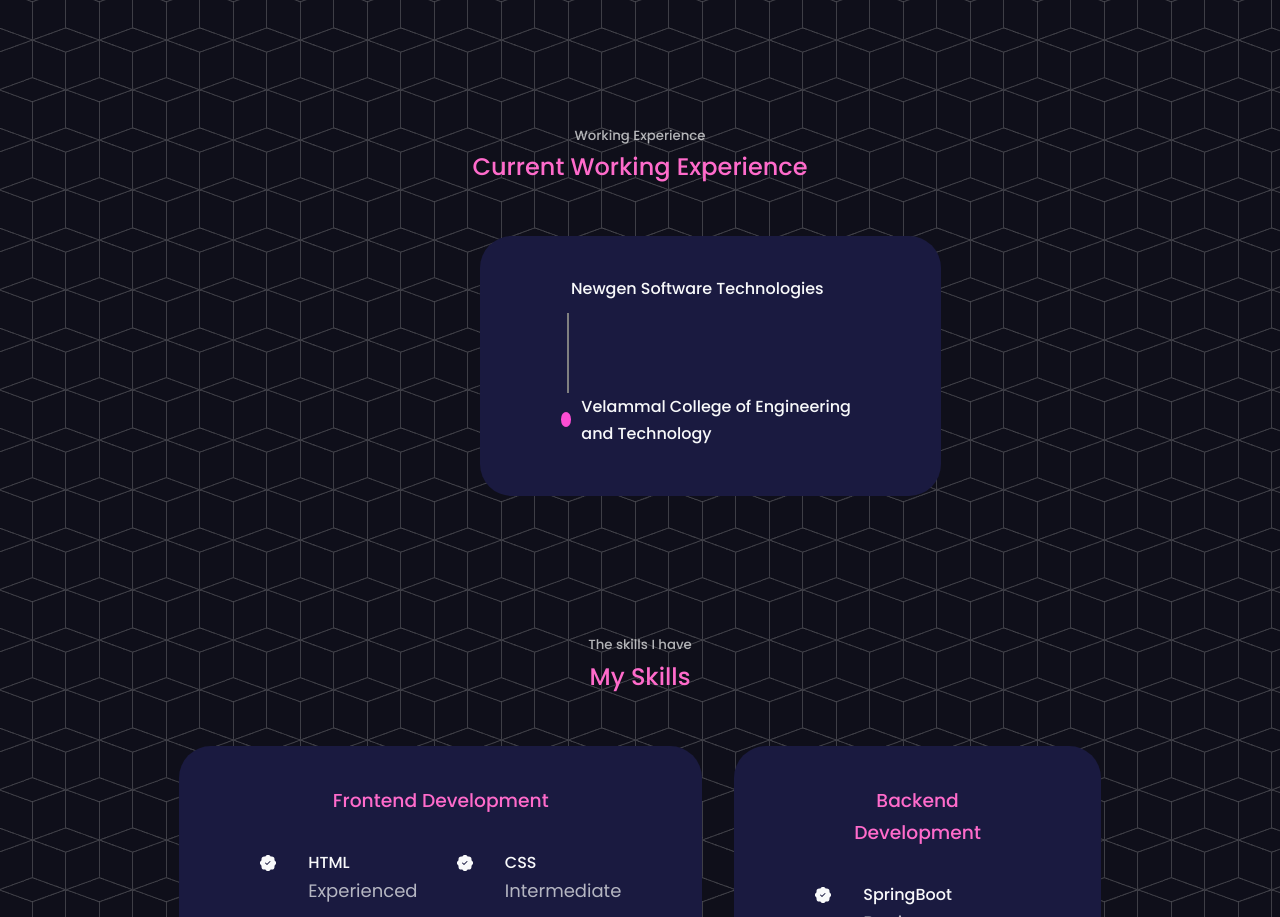
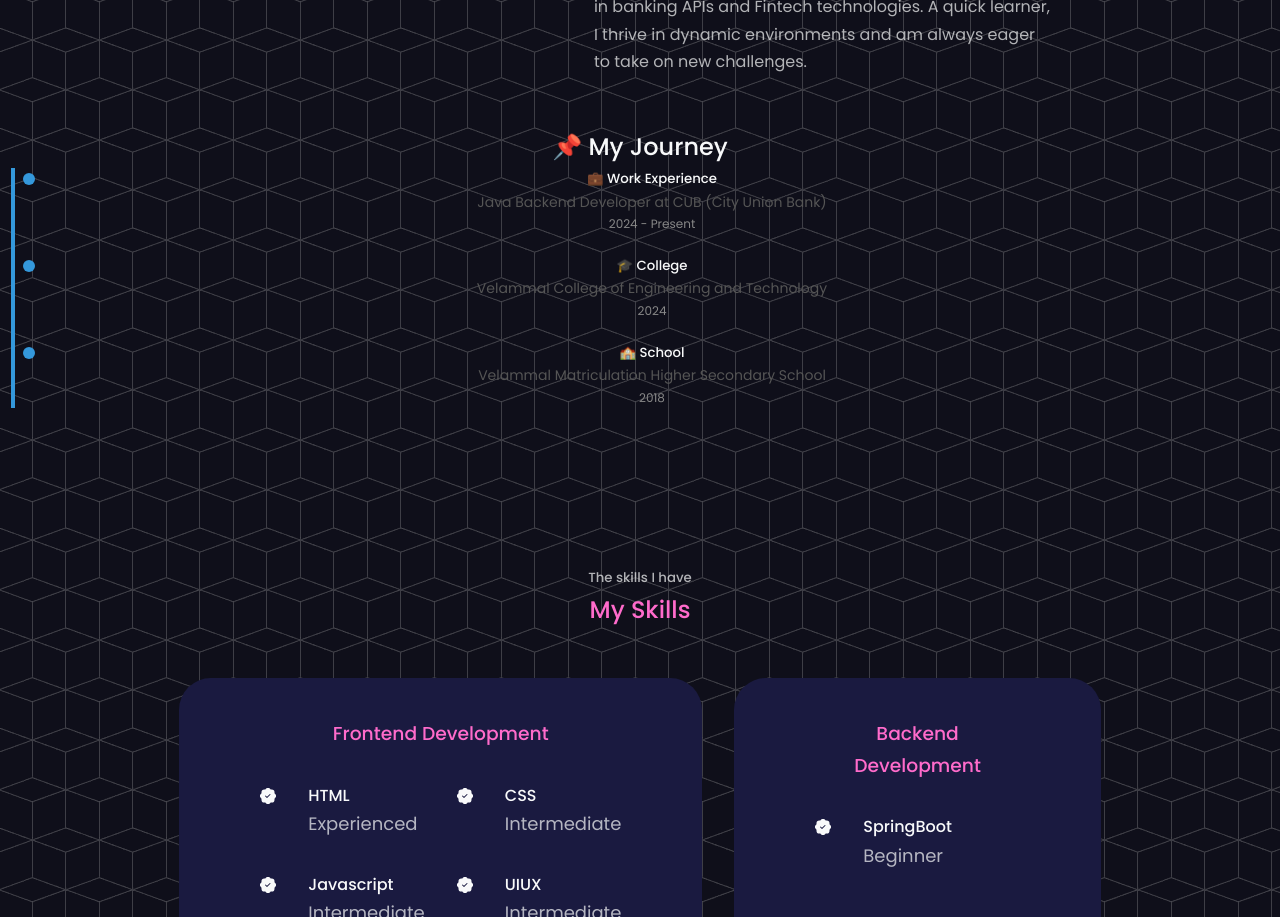
Before and after one commit to Kishorelal07/Kishore-portfolio, a React app: page / in a window 1280 px wide. Shown: the part 1573-2490 px from the top of the page. Built offline with nearby package versions, Linux system fonts and the light colour scheme.

Commit message:
from office laptop

```diff
--- a/index.css
+++ b/index.css
@@ -1,5 +1,4 @@
 @import url('https://fonts.googleapis.com/css2?family=Poppins:wght@300;400;500;600&display=swap');
-/* @import "tailwindcss"; */
 
 *{
 
--- a/src/components/header/Header.css
+++ b/src/components/header/Header.css
@@ -1,5 +1,5 @@
 header{
-    height: 108vh;
+    height: 123vh;
     padding-top: 10rem;
     overflow: hidden;
 }
--- a/src/components/workExperience/CurrentExp.css
+++ b/src/components/workExperience/CurrentExp.css
@@ -1,50 +1,49 @@
-
-.experience__container_e > div{
-    background: var(--color-bg-variant);
-    padding : 2.4rem 5rem;
-    border-radius: 2rem;
-    border : 1px solid transparent;
-    transition: var(--transition);
-
-}
-.experience__container_e{
-    display: grid;
-    grid-template-columns: 6fr 4fr;
-    gap:2rem;
-    padding-left: 480px;
-
-}
-.experience__content_i > h4{
-    /* margin: 0 auto; */
-    /* text-align: center; */
-    margin-left: 400px;
-    font-size: large;
-}
-.timeline{
-    /* display: flex; */
-    align-items: center;
-    gap : 10px;
-    margin-bottom: 10px;
+/* Timeline */
+.timeline {
+    position: relative;
+    border-left: 4px solid #3498db;
+    padding-left: 20px;
 }
 
-.dot{
-    width: 15px;
-    height: 15px;
-    background-color: rgb(253, 77, 212);
+.timeline-item {
+    position: relative;
+    margin-bottom: 20px;
+}
+
+.timeline-item::before {
+    content: '';
+    position: absolute;
+    left: -12px;
+    top: 5px;
+    width: 12px;
+    height: 12px;
+    background-color: #3498db;
     border-radius: 50%;
 }
-.line{
-    width: 2px;
-    height: 80px;
-    background-color: grey;
-    margin-left: 6px;
+
+.timeline-item h3 {
+    font-size: 18px;
+    color: #222;
+    margin-bottom: 5px;
 }
-.timeline-item{
-    display: flex;
-    align-items: center;
-    gap:10px;
-    margin-bottom: 10px;
+
+.timeline-item p {
+    color: #555;
+    font-size: 14px;
 }
-.timeline-item > h4:hover {
-    font-size: 17px;
+
+.timeline-item .date {
+    font-size: 12px;
+    color: #888;
 }
+.container-exp{
+    /*padding-left: 500px;*/
+    border:1px solid transparent;
+    border-radius: 1rem;
+    padding:.6rem;
+    text-align: center;
+    transition: var(--transition);
+}
+.currP{
+    font-size: 90rem;
+}
--- a/src/components/workExperience/CurrentExp.jsx
+++ b/src/components/workExperience/CurrentExp.jsx
@@ -3,30 +3,31 @@
 
 const CurrentExp = () => {
     return (
-        <section id="currentExp">
-            <h5>Working Experience</h5>
-            <h2>Current Working Experience</h2>
+        <div className="container-exp">
+            <h2>📌 My Journey</h2>
 
-            <div className="experience__container_e">
+            <div className="timeline">
 
-                <div className="timeline">
+                <div className="timeline-item">
+                    <h5>💼 Work Experience</h5>
+                    <p className="currP">Java Backend Developer at CUB (City Union Bank)</p>
+                    <p className="date">2024 - Present</p>
+                </div>
 
-                    <div className="timeline-item">
-                            <div className=""></div>
-                            <h4>Newgen Software Technologies</h4>
+                <div className="timeline-item">
+                    <h5>🎓 College</h5>
+                    <p className="currP">Velammal College of Engineering and Technology</p>
+                    <p className="date">2024</p>
+                </div>
 
-                    </div>
-
-                    <div className="line"></div>
-
-                    <div className="timeline-item">
-                            <div className="dot"></div>
-                            <h4>Velammal College of Engineering and Technology</h4>
-                    </div>
+                <div className="timeline-item">
+                    <h5>🏫 School</h5>
+                    <p className="currP">Velammal Matriculation Higher Secondary School</p>
+                    <p className="date">2018</p>
                 </div>
 
             </div>
-        </section>
+        </div>
 
     )
 }
```
Also changed, not shown: package.json (+6 -4 lines), 1 other file.
